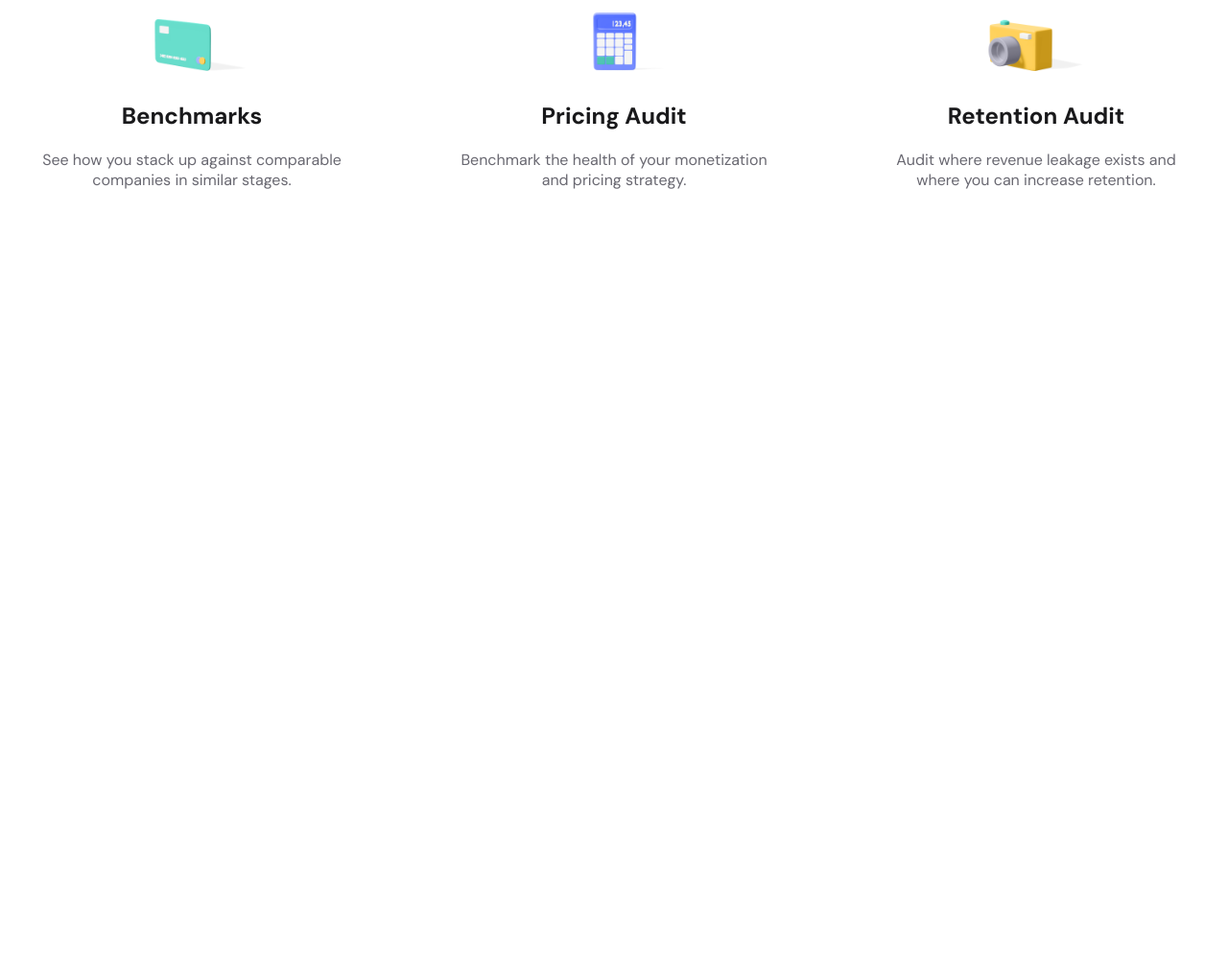
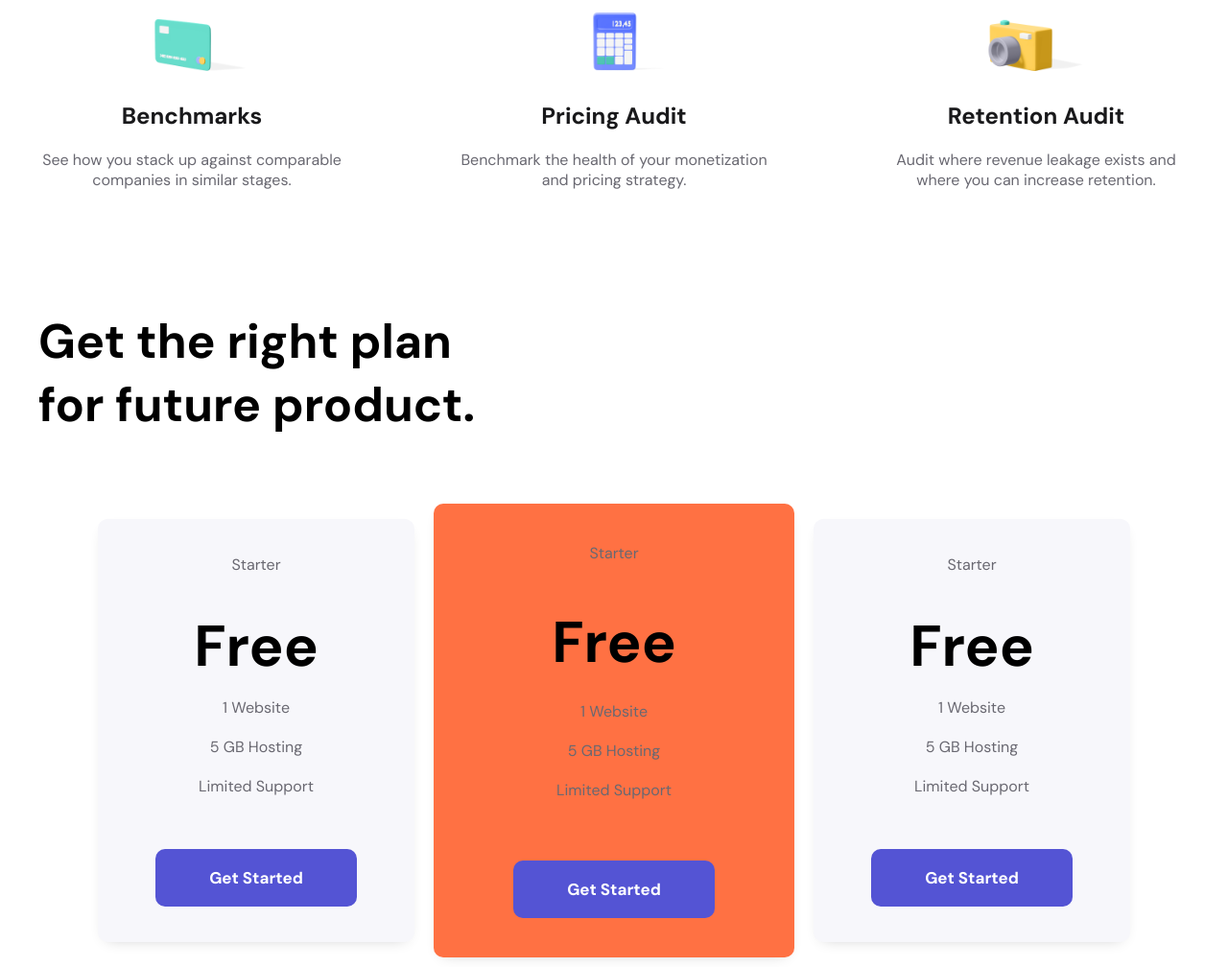
Before and after one commit to tomaszhofman/bindo-website, a Gatsby site: page / in a window 1280 px wide. Shown: the part 1819-2827 px from the top of the page at 96% size. Before the commit the page ends 2142 px from the top, so only its background shows below. Built offline with nearby package versions, Linux system fonts and the light colour scheme; Gatsby itself is replaced by a stand-in of ours.

Commit message:
add pricing section

```diff
--- a/src/components/OtherServices/OtherServices.js
+++ b/src/components/OtherServices/OtherServices.js
@@ -15,6 +15,11 @@ const Wrapper = styled.section`
 const StyledContent = styled.div`
   display: flex;
   justify-content: space-between;
+
+  @media (max-width: ${({ theme }) => theme.device.m}) {
+    flex-direction: column;
+    align-items: center;
+  }
 `;
 
 const StyledDiv = styled.div`
@@ -22,6 +27,10 @@ const StyledDiv = styled.div`
   display: flex;
   flex-direction: column;
   align-items: center;
+
+  @media (max-width: ${({ theme }) => theme.device.m}) {
+    padding: 34px;
+  }
 
   h2 {
     font-size: 24px;
@@ -39,6 +48,10 @@ const StyledDiv = styled.div`
 
 const StyledImg = styled.img`
   width: 40%;
+
+  @media (max-width: ${({ theme }) => theme.device.m}) {
+    width: 100%;
+  }
 `;
 
 const OtherServices = () => {
--- /dev/null
+++ b/src/components/Pricing/Pricing.js
@@ -0,0 +1,104 @@
+import React from 'react';
+import { ButtonMain } from '../ButtonMain/ButtonMain';
+import { CardWrapper } from '../PricingCard/PricingCard';
+import styled from 'styled-components';
+
+const Wrapper = styled.section`
+  max-width: 1200px;
+  width: 100%;
+  margin: 0 auto;
+`;
+
+const StyledPricingHeader = styled.div`
+  display: flex;
+  justify-content: space-between;
+  align-items: center;
+  margin-bottom: 60px;
+
+  h1 {
+    font-size: 50px;
+    font-weight: ${({ theme }) => theme.fontWeight.l};
+  }
+`;
+
+const StyledPricingCards = styled.div`
+  display: flex;
+  justify-content: center;
+  align-items: center;
+  width: 100%;
+
+  ${CardWrapper} {
+    display: flex;
+    flex-direction: column;
+    align-items: center;
+    justify-content: space-around;
+    margin: 10px;
+
+    div {
+      color: ${({ theme }) => theme.colors.grey};
+    }
+
+    h1 {
+      font-size: 60px;
+      font-weight: ${({ theme }) => theme.fontWeight.l};
+      margin: 0;
+    }
+  }
+`;
+
+const FeaturesWrapper = styled.div`
+  margin-top: -20px;
+  display: flex;
+  flex-direction: column;
+  align-items: center;
+
+  p {
+    margin-bottom: 20px;
+  }
+`;
+
+const Pricing = () => {
+  return (
+    <Wrapper>
+      <StyledPricingHeader>
+        <h1>
+          Get the right plan <br /> for future product.
+        </h1>
+      </StyledPricingHeader>
+      <StyledPricingCards>
+        <CardWrapper>
+          <div>Starter</div>
+          <h1>Free</h1>
+          <FeaturesWrapper>
+            <p>1 Website</p>
+            <p>5 GB Hosting</p>
+            <p>Limited Support</p>
+          </FeaturesWrapper>
+          <ButtonMain>Get Started</ButtonMain>
+        </CardWrapper>
+        <CardWrapper orange>
+          <div>Starter</div>
+          <h1>Free</h1>
+          <FeaturesWrapper>
+            <p>1 Website</p>
+            <p>5 GB Hosting</p>
+            <p>Limited Support</p>
+          </FeaturesWrapper>
+          <ButtonMain>Get Started</ButtonMain>
+        </CardWrapper>
+        <CardWrapper>
+          <div>Starter</div>
+          <h1>Free</h1>
+          <FeaturesWrapper>
+            <p>1 Website</p>
+            <p>5 GB Hosting</p>
+            <p>Limited Support</p>
+          </FeaturesWrapper>
+          <ButtonMain>Get Started</ButtonMain>
+        </CardWrapper>
+      </StyledPricingCards>
+    </Wrapper>
+  );
+};
+
+export default Pricing;
--- /dev/null
+++ b/src/components/PricingCard/PricingCard.js
@@ -0,0 +1,12 @@
+import React from 'react';
+import styled from 'styled-components';
+
+export const CardWrapper = styled.div`
+  width: ${({ orange }) => (orange ? '376px' : '330px')};
+  height: ${({ orange }) => (orange ? '473px' : '441px')};
+  background-color: ${({ theme, orange }) =>
+    orange ? theme.colors.orange : theme.colors.lightGrey};
+  border-radius: 10px;
+  box-shadow: 0 5px 15px -10px rgba(0, 0, 0, 0.3);
+  padding: 20px;
+`;
--- a/src/components/Services/Services.js
+++ b/src/components/Services/Services.js
@@ -16,6 +16,11 @@ const Wrapper = styled.section`
 const StyledImageWrapper = styled.div`
   width: 305px;
   width: 30%;
+
+  @media (max-width: ${({ theme }) => theme.device.m}) {
+    width: 50%;
+    padding-bottom: 20px;
+  }
 `;
 
 const ServicesContentWrapper = styled.div`
@@ -54,6 +59,16 @@ const Container = styled.div`
     ${StyledImageWrapper} {
       order: 2;
     }
+
+    @media (max-width: ${({ theme }) => theme.device.m}) {
+      ${StyledImageWrapper} {
+        order: 0;
+      }
+    }
+  }
+
+  @media (max-width: ${({ theme }) => theme.device.m}) {
+    flex-direction: column;
   }
 `;
 
--- a/src/pages/index.js
+++ b/src/pages/index.js
@@ -7,6 +7,7 @@ import HeroSection from '../components/HeroSection/HeroSection';
 import Logos from '../components/Logos/Logos';
 import Services from '../components/Services/Services';
 import OtherServices from '../components/OtherServices/OtherServices';
+import Pricing from '../components/Pricing/Pricing';
 
 const IndexPage = () => {
   return (
@@ -17,6 +18,7 @@ const IndexPage = () => {
       <Logos />
       <Services />
       <OtherServices />
+      <Pricing />
     </ThemeProvider>
   );
 };
```
